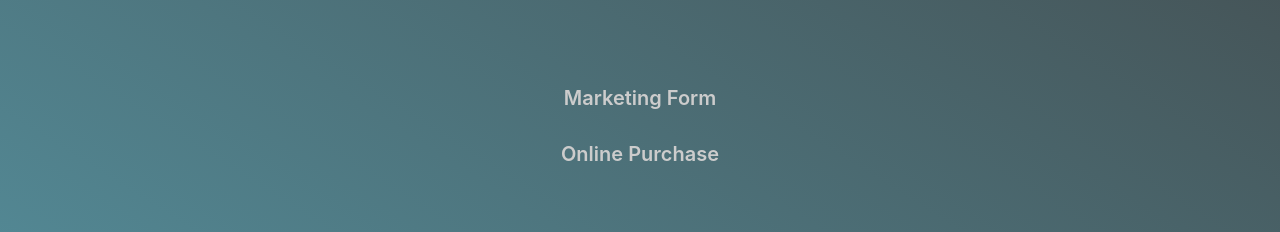
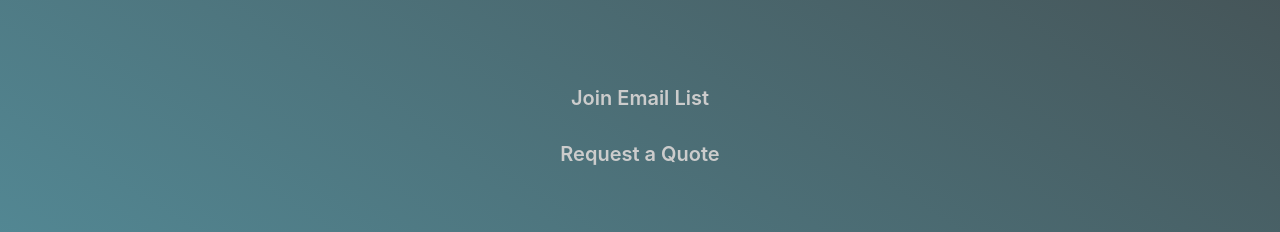
Before and after one commit to rainforss/form-template-demo, a Next.js app: page / in a window 1280 px wide. Shown: the part 440-672 px from the top of the page. Built offline with nearby package versions, Linux system fonts and the light colour scheme; a web font is replaced by a local one.

Commit message:
changed home page navigation

```diff
--- a/pages/index.tsx
+++ b/pages/index.tsx
@@ -18,23 +18,23 @@ const Home: NextPage = () => {
 
       <Button
         as="a"
-        href="/demo-form"
+        href="/join-email-list"
         variant="link"
         py={4}
         color="#ccc"
         fontSize="1.25rem"
       >
-        Marketing Form
+        Join Email List
       </Button>
       <Button
         as="a"
-        href="/demo-real-time"
+        href="/request-a-quote"
         variant="link"
         py={4}
         color="#ccc"
         fontSize="1.25rem"
       >
-        Online Purchase
+        Request a Quote
       </Button>
     </Box>
   );
```
